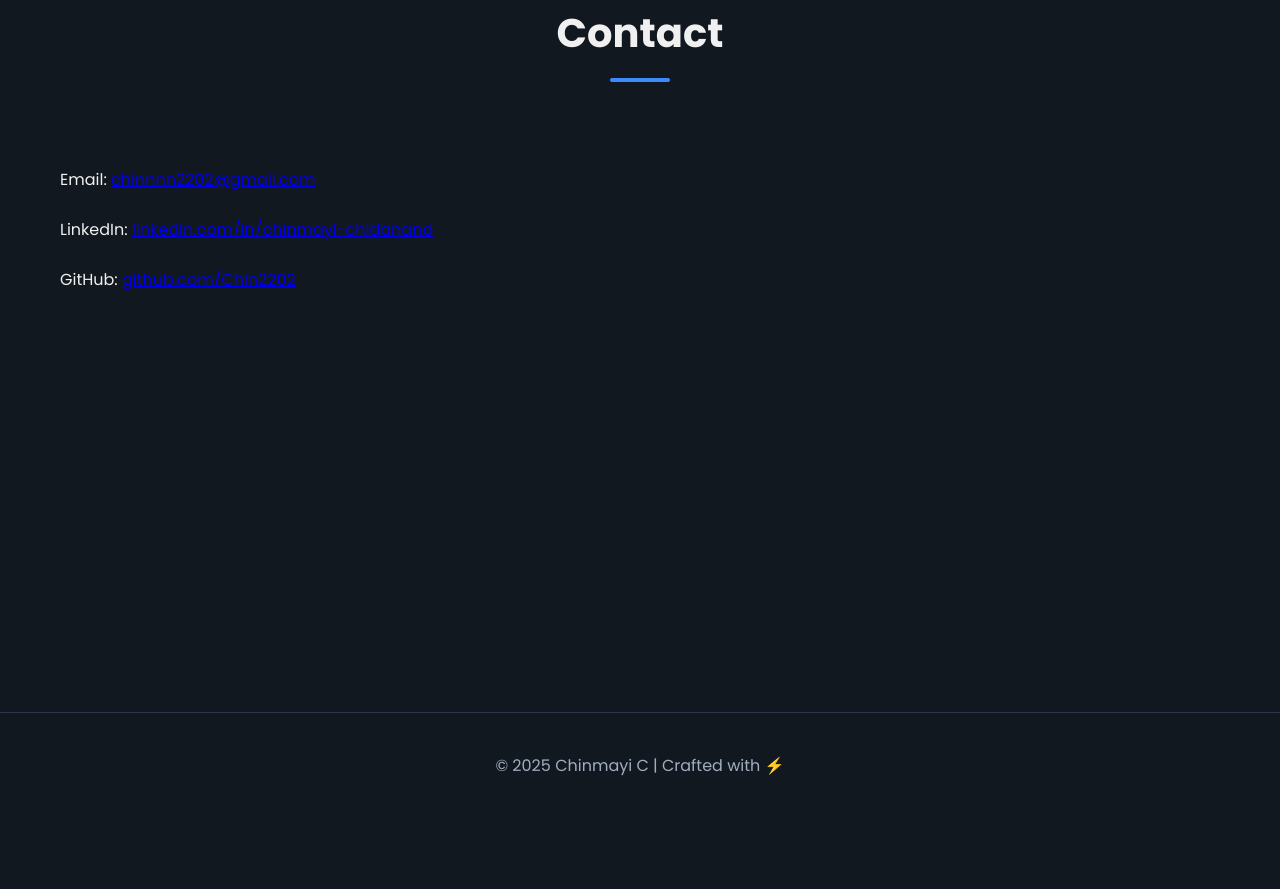
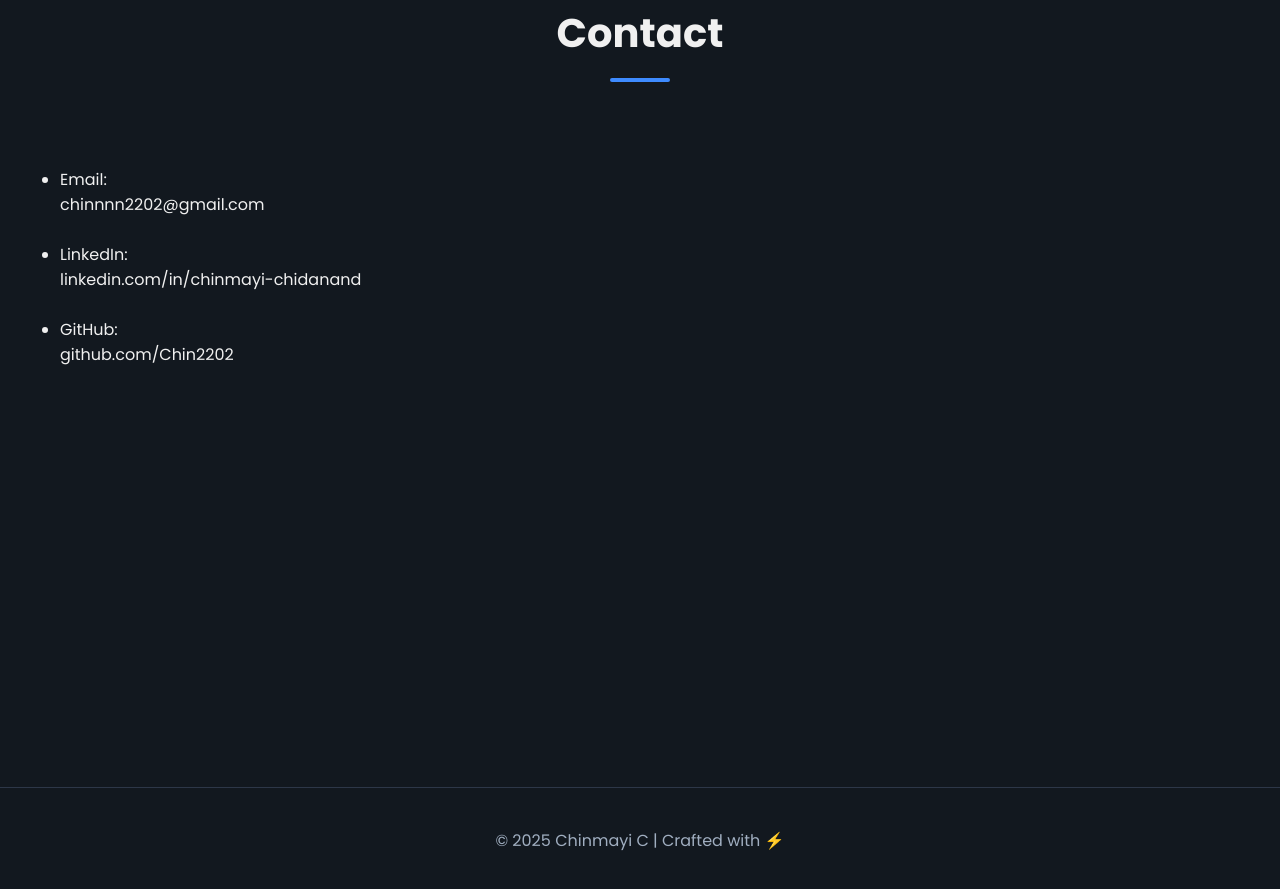
Before and after one commit to Chin2202/Chinmayi02.github.io, a plain HTML site: page index.html in a window 1280 px wide. Shown: the part 6662-7551 px from the top of the page. Before the commit the page ends 7480 px from the top, so only its background shows below. Drawn offline with Linux system fonts and the light colour scheme.

Commit message:
Update index.html

```diff
--- a/index.html
+++ b/index.html
@@ -554,9 +554,11 @@
  <section id="contact">
  <div class="container">
     <h2>Contact</h2>
-    <p>Email: <a href="mailto:chinnnn2202@gmail.com">chinnnn2202@gmail.com</a></p>
-    <p>LinkedIn: <a href="https://linkedin.com/in/chinmayi-chidanand-263656268">linkedin.com/in/chinmayi-chidanand</a></p>
-    <p>GitHub: <a href="https://github.com/Chin2202">github.com/Chin2202</a></p>
+    <ul class="link-list">
+
+    <li><a> Email: </a> <p href="mailto:chinnnn2202@gmail.com">chinnnn2202@gmail.com</p></li>
+    <li><a> LinkedIn: </a><p href="https://linkedin.com/in/chinmayi-chidanand-263656268">linkedin.com/in/chinmayi-chidanand</p></li>
+    <li><a>GitHub: </a><p href="https://github.com/Chin2202">github.com/Chin2202</p></li>
    </div>
  </section>
     <section id="resume">
```
